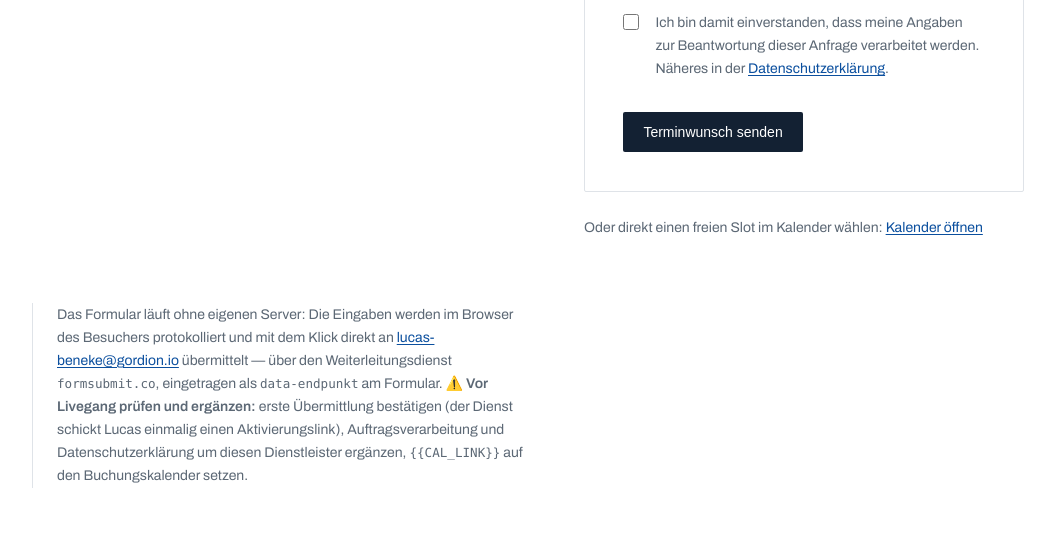
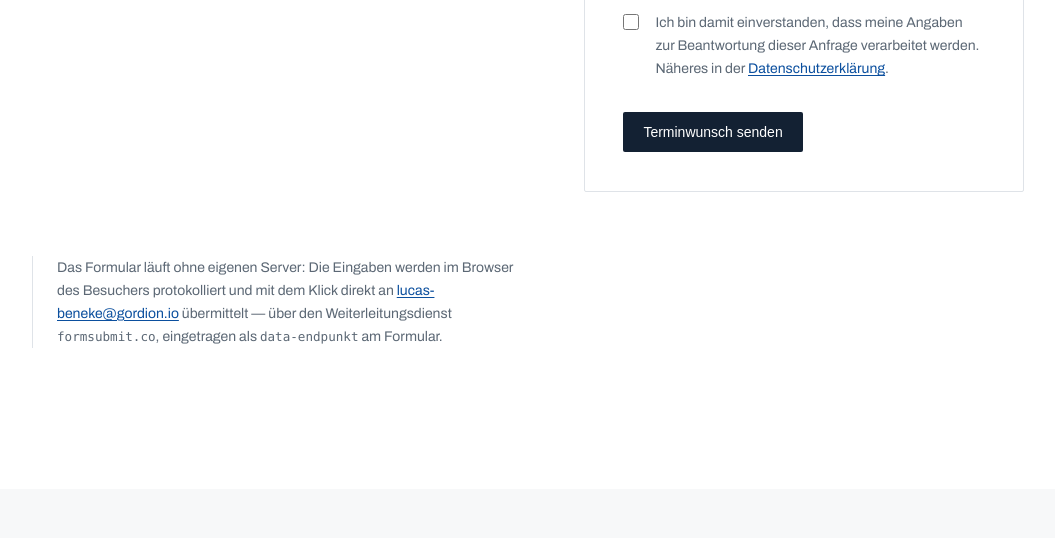
Before and after one commit to luizoop/gordion, a plain HTML site: page gespraech.html in a window 1280 px wide. Shown: the part 1266-1804 px from the top of the page, without its empty margins (112-1167 px from the left). Drawn offline with Linux system fonts and the light colour scheme.

Commit message:
Update form instructions in gespraech.html
Removed alternative calendar link and adjusted explanatory text.

```diff
--- a/gespraech.html
+++ b/gespraech.html
@@ -130,12 +130,11 @@
             </form>
           </div>
 
-          <p class="klein gespraech__alternative">Oder direkt einen freien Slot im Kalender wählen: <a href="{{CAL_LINK}}">Kalender öffnen</a></p>
         </div>
 
       </div>
 
-      <p class="rechtsstand">Das Formular läuft ohne eigenen Server: Die Eingaben werden im Browser des Besuchers protokolliert und mit dem Klick direkt an <a href="mailto:lucas-beneke@gordion.io">lucas-beneke@gordion.io</a> übermittelt — über den Weiterleitungsdienst <code>formsubmit.co</code>, eingetragen als <code>data-endpunkt</code> am Formular. ⚠️ <strong>Vor Livegang prüfen und ergänzen:</strong> erste Übermittlung bestätigen (der Dienst schickt Lucas einmalig einen Aktivierungslink), Auftragsverarbeitung und Datenschutzerklärung um diesen Dienstleister ergänzen, <code>{{CAL_LINK}}</code> auf den Buchungskalender setzen.</p>
+      <p class="rechtsstand">Das Formular läuft ohne eigenen Server: Die Eingaben werden im Browser des Besuchers protokolliert und mit dem Klick direkt an <a href="mailto:lucas-beneke@gordion.io">lucas-beneke@gordion.io</a> übermittelt — über den Weiterleitungsdienst <code>formsubmit.co</code>, eingetragen als <code>data-endpunkt</code> am Formular.</p>
     </div>
   </section>
 
```
